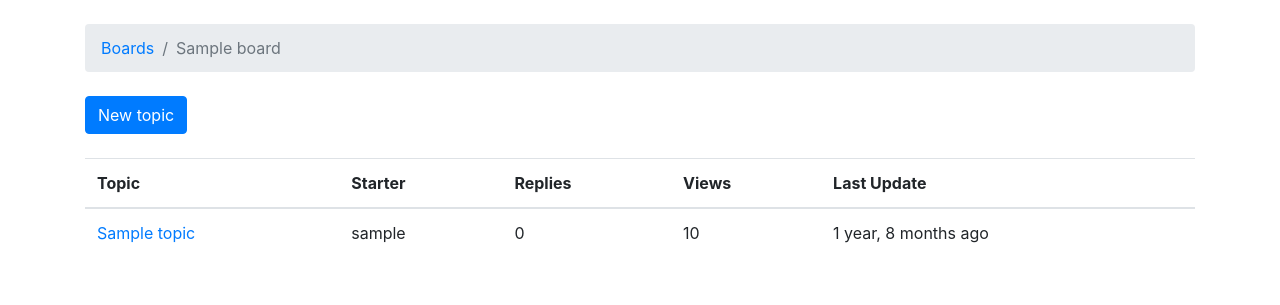
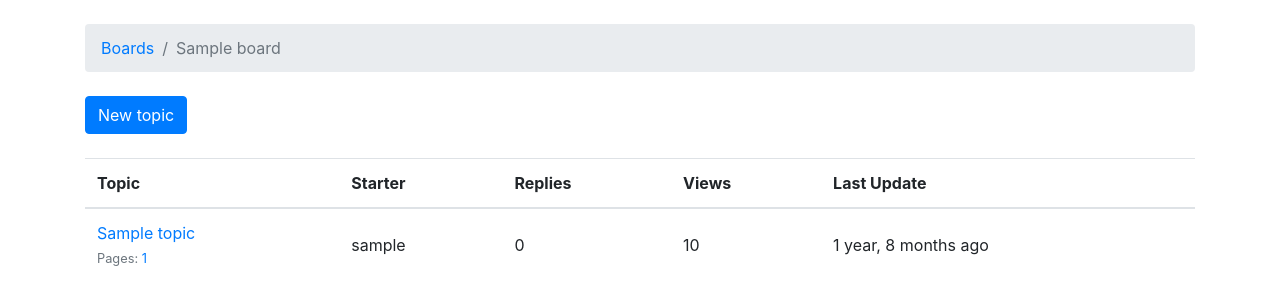
Before and after one commit to hari-testpress/project-forum, a Django app: page /boards/1/ in a window 1280 px wide. Shown: the part 92-397 px from the top of the page. Run offline with Django 3.2, Linux system fonts and the light colour scheme; tables that the repository leaves empty hold one stand-in row (values such as "Sample post"); some libraries are stand-ins or nearby versions; some web fonts are replaced.

Commit message:
Display post's paginator on the topic list view

```diff
--- a/myproject/boards/models.py
+++ b/myproject/boards/models.py
@@ -3,6 +3,8 @@ from django.contrib.auth.models import User
 
 from django.utils.html import mark_safe
 from markdown import markdown
+
+import math
 
 
 class Board(models.Model):
@@ -34,6 +36,25 @@ class Topic(models.Model):
     )
     views = models.PositiveIntegerField(default=0)
 
+    def __str__(self):
+        return self.subject
+
+    def get_page_count(self):
+        count = self.posts.count()
+        pages = count / 2
+        return math.ceil(pages)
+
+    def has_many_pages(self, count=None):
+        if count is None:
+            count = self.get_page_count()
+        return count > 6
+
+    def get_page_range(self):
+        count = self.get_page_count()
+        if self.has_many_pages(count):
+            return range(1, 5)
+        return range(1, count + 1)
+
 
 class Post(models.Model):
     message = models.TextField(max_length=4000)
--- a/myproject/templates/topics.html
+++ b/myproject/templates/topics.html
@@ -26,14 +26,28 @@
     </thead>
     <tbody>
       {% for topic in topics %}
-        <tr>
-          <td><a href="{% url 'board:topic_posts' board.pk topic.pk %}">{{ topic.subject }}</a></td>
-          <td>{{ topic.starter.username }}</td>
-          <td>{{topic.replies}}</td>
-          <td>{{topic.views}}</td>
-          <td>{{ topic.created_at|naturaltime }}</td>
-        </tr>
-      {% endfor %}
+      {% url 'board:topic_posts' board.pk topic.pk as topic_url %}
+      <tr>
+        <td>
+          <p class="mb-0">
+            <a href="{{ topic_url }}">{{ topic.subject }}</a>
+          </p>
+          <small class="text-muted">
+            Pages:
+            {% for i in topic.get_page_range %}
+              <a href="{{ topic_url }}?page={{ i }}">{{ i }}</a>
+            {% endfor %}
+            {% if topic.has_many_pages %}
+            ... <a href="{{ topic_url }}?page={{ topic.get_page_count }}">Last Page</a>
+            {% endif %}
+          </small>
+        </td>
+        <td class="align-middle">{{ topic.starter.username }}</td>
+        <td class="align-middle">{{ topic.replies }}</td>
+        <td class="align-middle">{{ topic.views }}</td>
+        <td class="align-middle">{{ topic.created_at|naturaltime }}</td>
+      </tr>
+    {% endfor %}
     </tbody>
   </table>
   {% include 'includes/pagination.html' %}
```
